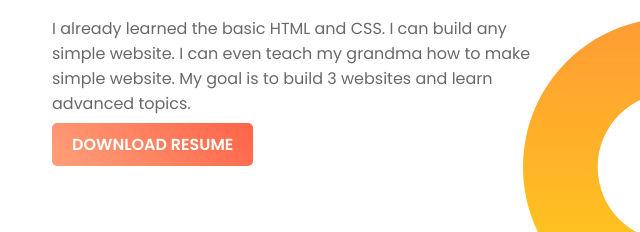
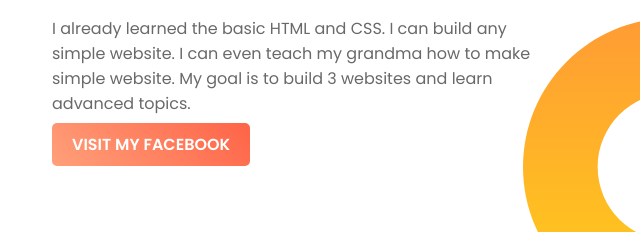
Before and after one commit to jahid218875/web-portfolio, a plain HTML site: page index.html in a window 1280 px wide. Shown: the part 808-1040 px from the top of the page, 640-1280 px from the left. Drawn offline with Linux system fonts and the light colour scheme.

Commit message:
button update

```diff
--- a/index.html
+++ b/index.html
@@ -30,7 +30,7 @@
             <h2>Big Dream</h2>
             <h3>Become World's No. 1 Developer</h3>
             <p>I already learned the basic HTML and CSS. I can build any simple website. I can even teach my grandma how to make simple website. My goal is to build 3 websites and learn advanced topics.</p>
-            <a class="link-button" href="https://www.facebook.com/jahidulislam.faisal">DOWNLOAD RESUME</a>
+            <a class="link-button" href="https://www.facebook.com/jahidulislam.faisal">VISIT MY FACEBOOK</a>
         </div>
     </section>
 
```
